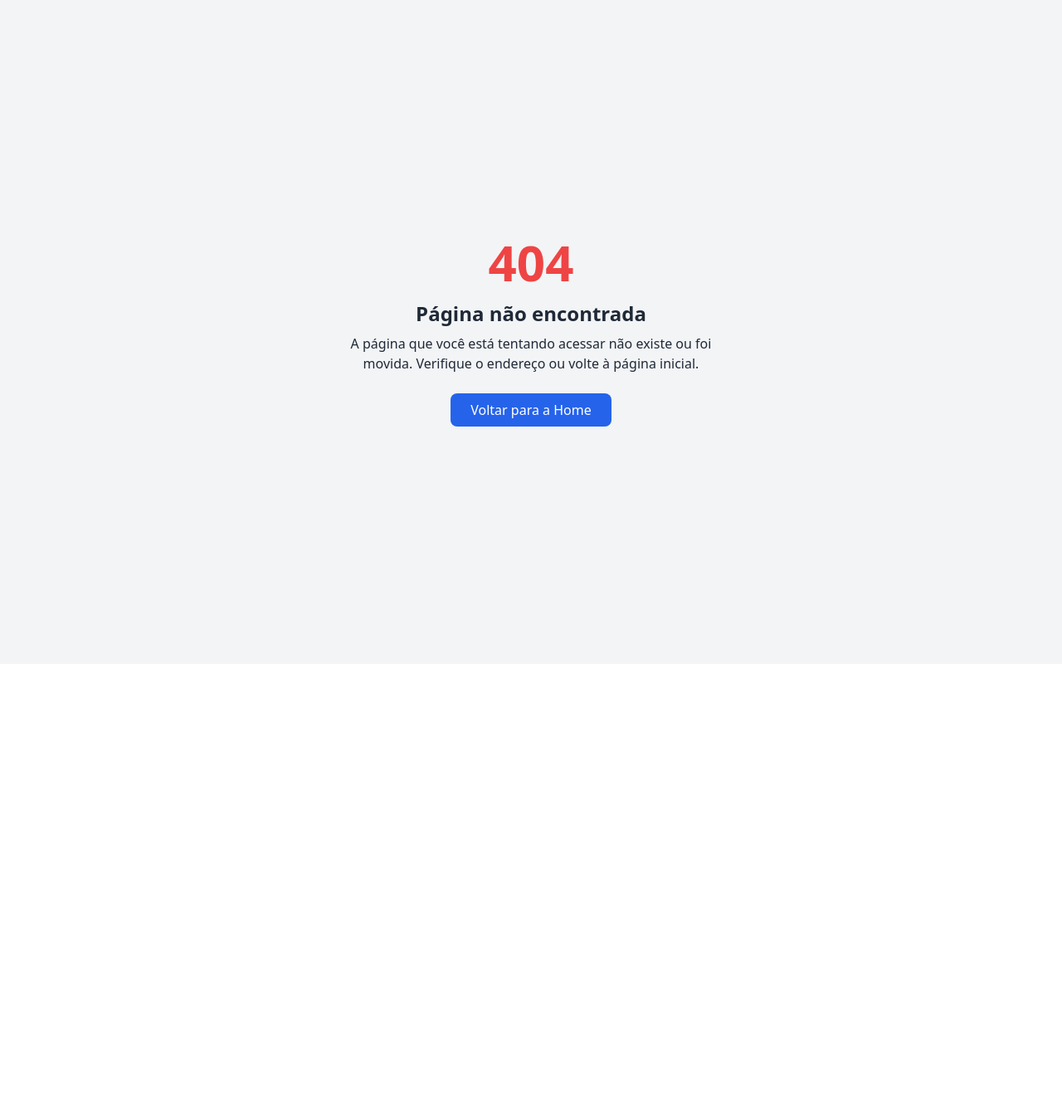
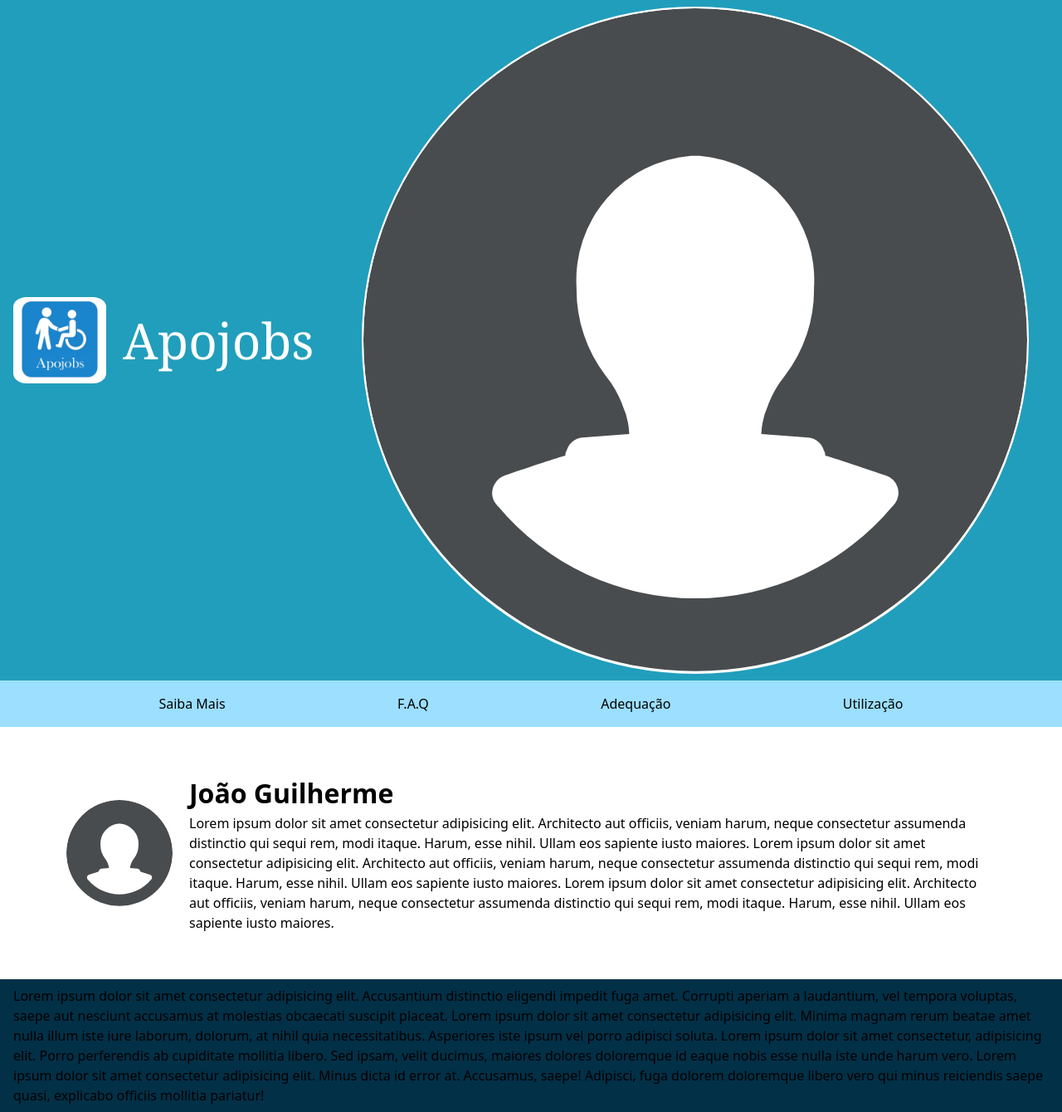
Before and after one commit to t4Facef/tic-2025-front, a React (Create React App) app: page /usuarios/1/perfil in a window 1280 px wide. Before the commit this address had no page. Shown: the whole page at 83% size. Before the commit the page ends 800 px from the top, so only its background shows below. Built offline with nearby package versions, Linux system fonts and the light colour scheme.

Commit message:
Pequenos ajustes e inicio da implementação da pagina de perfil do usuario PCD

```diff
--- a/src/App.tsx
+++ b/src/App.tsx
@@ -9,6 +9,7 @@ import NotFound from './pages/NotFound';
 import Login from './pages/login';
 import Cadastrar from './pages/cadastrar';
 import PgUsuario from './pages/pagina_usuario';
+import CandidateProfile from './pages/candidate_profile';
 
 function App() {
   return (
@@ -23,6 +24,7 @@ function App() {
           <Route path='/login' element={<Login/>}></Route>
           <Route path='/registrar' element={<Cadastrar/>}></Route>
           <Route path='/usuarios/:id' element={<PgUsuario/>}></Route>
+          <Route path='/usuarios/:id/perfil' element={<CandidateProfile/>}></Route>
         </Route>
         <Route path="*" element={<NotFound />} />
       </Routes>
--- /dev/null
+++ b/src/components/content/perfil_content_boc.tsx
@@ -0,0 +1,7 @@
+export default function PerfilContentBox(){
+    return (
+        <div>
+
+        </div>
+    )
+}
--- a/src/components/profile/profile_picture.tsx
+++ b/src/components/profile/profile_picture.tsx
@@ -1,10 +1,14 @@
-export default function ProfilePicture() {
+type profilePictureProps = {
+  radius: string;
+}
+
+export default function ProfilePicture({radius}: profilePictureProps) {
   return (
     <div className="flex items-center pr-6">
       <img
-        src="/img/default-profile.jpg"
+        src="/img/profile-default.svg" //Colocar como props depois para receber um caminho para a imagem de perfil
         alt="Foto de perfil"
-        className="w-10 h-10 rounded-full border-2 border-white cursor-pointer hover:opacity-80 transition-opacity"
+        className={`w-${radius} h-${radius} rounded-full border-2 border-white cursor-pointer hover:opacity-80 transition-opacity bg-white`}
       />
     </div>
   );
--- a/src/components/structure/header.tsx
+++ b/src/components/structure/header.tsx
@@ -14,7 +14,7 @@ export default function Header({ showProfile = false }: HeaderProps) {
         <span className="text-6xl p-5 font-georgia">Apojobs</span>
       </Link>
       <div className="flex items-center">
-        {showProfile ? <ProfilePicture /> : <HeaderButton />}
+        {showProfile ? <ProfilePicture radius="16"/> : <HeaderButton />}
       </div>
     </div>
   );
--- /dev/null
+++ b/src/pages/candidate_profile.tsx
@@ -0,0 +1,30 @@
+
+
+type dumpDataType = {
+    id: Number,
+    nome: string,
+    desc: string
+
+} //Só pra deixar registrado como deve ser, posteriormente vamos substituir isso pelo get no banco de dados
+
+const dumpData: dumpDataType = {
+id: 1,
+nome: "João Guilherme",
+desc: "Lorem ipsum dolor sit amet consectetur adipisicing elit. Architecto aut officiis, veniam harum, neque consectetur assumenda distinctio qui sequi rem, modi itaque. Harum, esse nihil. Ullam eos sapiente iusto maiores. Lorem ipsum dolor sit amet consectetur adipisicing elit. Architecto aut officiis, veniam harum, neque consectetur assumenda distinctio qui sequi rem, modi itaque. Harum, esse nihil. Ullam eos sapiente iusto maiores. Lorem ipsum dolor sit amet consectetur adipisicing elit. Architecto aut officiis, veniam harum, neque consectetur assumenda distinctio qui sequi rem, modi itaque. Harum, esse nihil. Ullam eos sapiente iusto maiores."
+}
+
+export default function CandidateProfile(){
+    return(
+        <div>
+            <div className="flex p-14 px-20 items-center">
+                <img src="/img/profile-default.svg" alt="Foto de perfil" className="w-32 h-32 rounded-full object-cover mr-5"/>
+                <div>
+                    <h1 className="font-bold text-[32px]">{dumpData.nome}</h1>
+                    <p>
+                        {dumpData.desc}
+                    </p>
+                </div>
+            </div>
+        </div>
+    )
+}
```
Also changed, not shown: public/img/profile-default.svg (added).
